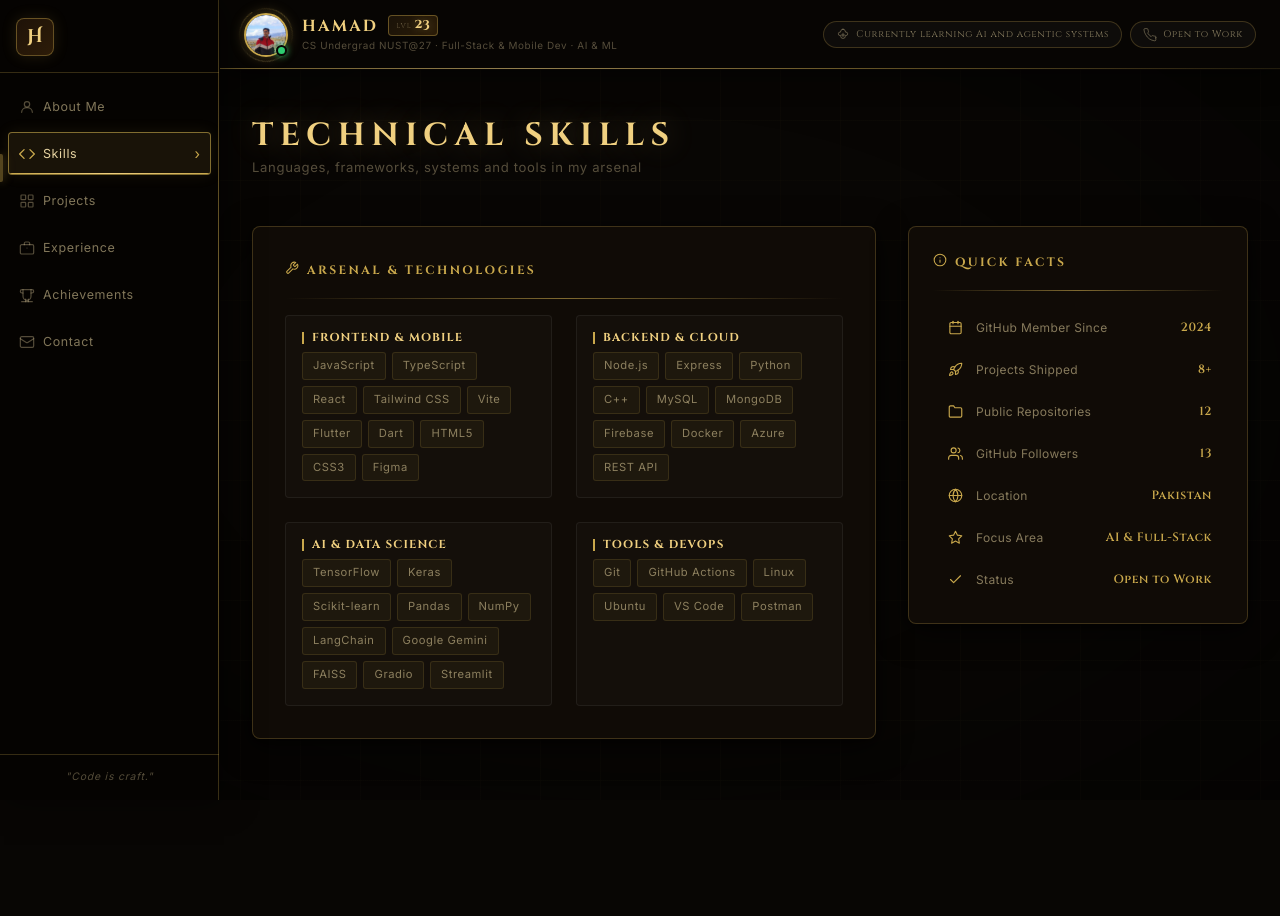
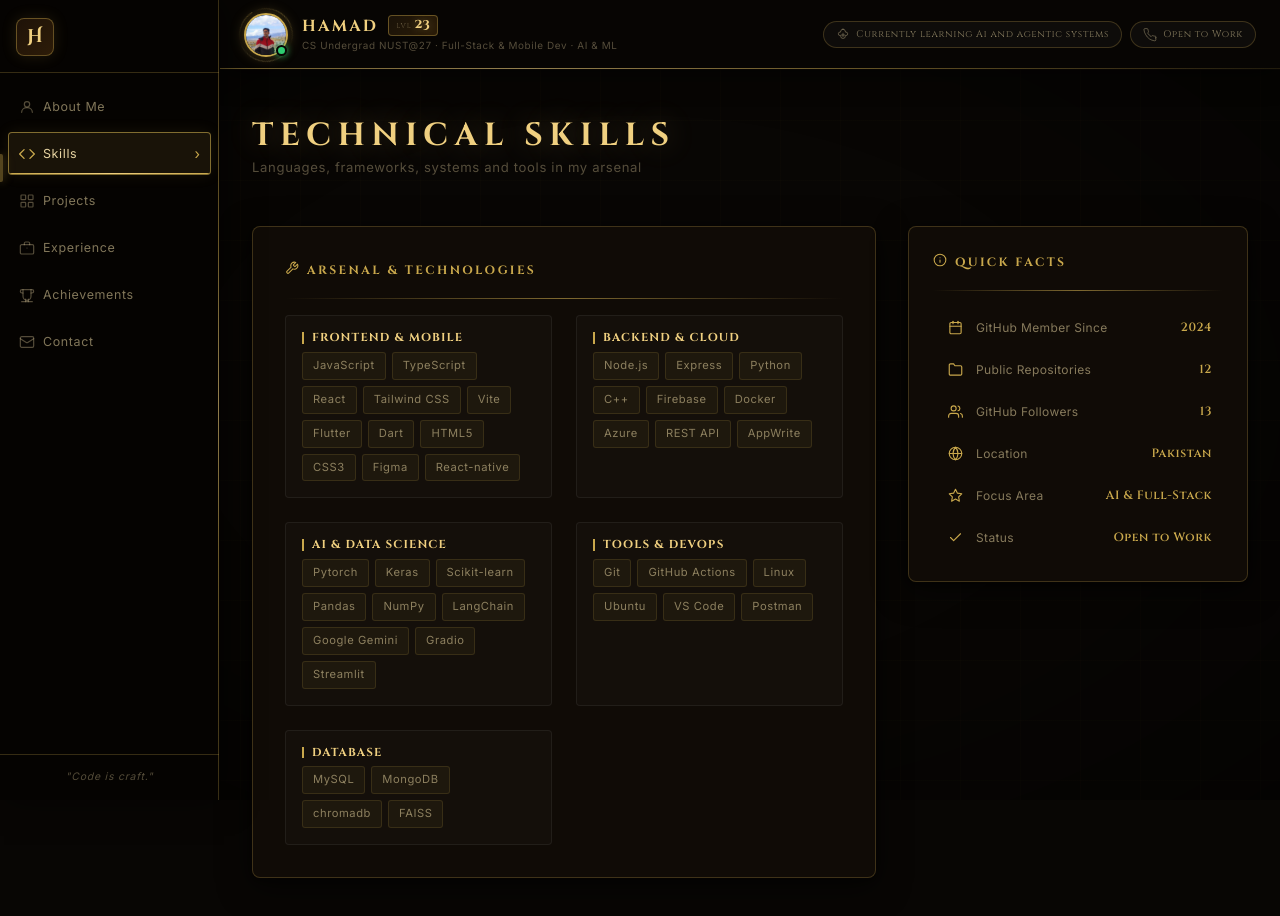
Before and after one commit to GHSHamad312/portfolio, a React (Vite) app: page /skills in a window 1280 px wide. Shown: the top 916 px of the page. Before the commit the page ends 800 px from the top, so only its background shows below. Built offline with nearby package versions, Linux system fonts and the light colour scheme.

Commit message:
data update

```diff
--- a/src/data/portfolio.js
+++ b/src/data/portfolio.js
@@ -56,18 +56,21 @@ export const portfolioData = {
   techStack: {
     'Frontend & Mobile': [
       'JavaScript', 'TypeScript', 'React', 'Tailwind CSS', 'Vite',
-      'Flutter', 'Dart', 'HTML5', 'CSS3', 'Figma',
+      'Flutter', 'Dart', 'HTML5', 'CSS3', 'Figma', 'React-native',
     ],
     'Backend & Cloud': [
-      'Node.js', 'Express', 'Python', 'C++', 'MySQL', 'MongoDB',
-      'Firebase', 'Docker', 'Azure', 'REST API',
+      'Node.js', 'Express', 'Python', 'C++',
+      'Firebase', 'Docker', 'Azure', 'REST API', 'AppWrite',
     ],
     'AI & Data Science': [
-      'TensorFlow', 'Keras', 'Scikit-learn', 'Pandas', 'NumPy',
-      'LangChain', 'Google Gemini', 'FAISS', 'Gradio', 'Streamlit',
+      'Pytorch', 'Keras', 'Scikit-learn', 'Pandas', 'NumPy',
+      'LangChain', 'Google Gemini', 'Gradio', 'Streamlit',
     ],
     'Tools & DevOps': [
       'Git', 'GitHub Actions', 'Linux', 'Ubuntu', 'VS Code', 'Postman',
+    ],
+    'Database': [
+      'MySQL', 'MongoDB', 'chromadb', 'FAISS'
     ],
   },
 
--- a/src/pages/Skills.jsx
+++ b/src/pages/Skills.jsx
@@ -30,7 +30,6 @@ export default function Skills() {
       </div>
 
       <div className="skills-layout">
-        {/* Main Column: Grouped Tech Stack */}
         <motion.div
           className="tech-stack-main glass-card"
           variants={containerVariants}
@@ -39,9 +38,8 @@ export default function Skills() {
         >
           <h2 className="section-title">
             <span className="section-icon">
-              {/* Wrench + gear */}
               <svg viewBox="0 0 24 24" fill="none" stroke="currentColor" strokeWidth="1.8" strokeLinecap="round" strokeLinejoin="round" width="14" height="14">
-                <path d="M14.7 6.3a1 1 0 0 0 0 1.4l1.6 1.6a1 1 0 0 0 1.4 0l3.77-3.77a6 6 0 0 1-7.94 7.94l-6.91 6.91a2.12 2.12 0 0 1-3-3l6.91-6.91a6 6 0 0 1 7.94-7.94l-3.76 3.76z"/>
+                <path d="M14.7 6.3a1 1 0 0 0 0 1.4l1.6 1.6a1 1 0 0 0 1.4 0l3.77-3.77a6 6 0 0 1-7.94 7.94l-6.91 6.91a2.12 2.12 0 0 1-3-3l6.91-6.91a6 6 0 0 1 7.94-7.94l-3.76 3.76z" />
               </svg>
             </span>
             ARSENAL & TECHNOLOGIES
@@ -75,7 +73,6 @@ export default function Skills() {
           </div>
         </motion.div>
 
-        {/* Right Column: Quick Facts */}
         <div className="skills-right">
           <motion.div
             className="quick-facts-card glass-card"
@@ -93,31 +90,27 @@ export default function Skills() {
             <ul className="quick-facts-list">
               {[
                 {
-                  svg: <svg viewBox="0 0 24 24" fill="none" stroke="currentColor" strokeWidth="1.8" strokeLinecap="round" strokeLinejoin="round"><rect x="3" y="4" width="18" height="18" rx="2" ry="2"/><line x1="16" y1="2" x2="16" y2="6"/><line x1="8" y1="2" x2="8" y2="6"/><line x1="3" y1="10" x2="21" y2="10"/></svg>,
+                  svg: <svg viewBox="0 0 24 24" fill="none" stroke="currentColor" strokeWidth="1.8" strokeLinecap="round" strokeLinejoin="round"><rect x="3" y="4" width="18" height="18" rx="2" ry="2" /><line x1="16" y1="2" x2="16" y2="6" /><line x1="8" y1="2" x2="8" y2="6" /><line x1="3" y1="10" x2="21" y2="10" /></svg>,
                   label: 'GitHub Member Since', value: '2024'
                 },
                 {
-                  svg: <svg viewBox="0 0 24 24" fill="none" stroke="currentColor" strokeWidth="1.8" strokeLinecap="round" strokeLinejoin="round"><path d="M4.5 16.5c-1.5 1.26-2 5-2 5s3.74-.5 5-2c.71-.84.7-2.13-.09-2.91a2.18 2.18 0 0 0-2.91-.09z"/><path d="m12 15-3-3a22 22 0 0 1 2-3.95A12.88 12.88 0 0 1 22 2c0 2.72-.78 7.5-6 11a22.35 22.35 0 0 1-4 2z"/><path d="M9 12H4s.55-3.03 2-4c1.62-1.08 5 0 5 0"/><path d="M12 15v5s3.03-.55 4-2c1.08-1.62 0-5 0-5"/></svg>,
-                  label: 'Projects Shipped', value: '8+'
-                },
-                {
-                  svg: <svg viewBox="0 0 24 24" fill="none" stroke="currentColor" strokeWidth="1.8" strokeLinecap="round" strokeLinejoin="round"><path d="M22 19a2 2 0 0 1-2 2H4a2 2 0 0 1-2-2V5a2 2 0 0 1 2-2h5l2 3h9a2 2 0 0 1 2 2z"/></svg>,
+                  svg: <svg viewBox="0 0 24 24" fill="none" stroke="currentColor" strokeWidth="1.8" strokeLinecap="round" strokeLinejoin="round"><path d="M22 19a2 2 0 0 1-2 2H4a2 2 0 0 1-2-2V5a2 2 0 0 1 2-2h5l2 3h9a2 2 0 0 1 2 2z" /></svg>,
                   label: 'Public Repositories', value: '12'
                 },
                 {
-                  svg: <svg viewBox="0 0 24 24" fill="none" stroke="currentColor" strokeWidth="1.8" strokeLinecap="round" strokeLinejoin="round"><path d="M17 21v-2a4 4 0 0 0-4-4H5a4 4 0 0 0-4 4v2"/><circle cx="9" cy="7" r="4"/><path d="M23 21v-2a4 4 0 0 0-3-3.87"/><path d="M16 3.13a4 4 0 0 1 0 7.75"/></svg>,
+                  svg: <svg viewBox="0 0 24 24" fill="none" stroke="currentColor" strokeWidth="1.8" strokeLinecap="round" strokeLinejoin="round"><path d="M17 21v-2a4 4 0 0 0-4-4H5a4 4 0 0 0-4 4v2" /><circle cx="9" cy="7" r="4" /><path d="M23 21v-2a4 4 0 0 0-3-3.87" /><path d="M16 3.13a4 4 0 0 1 0 7.75" /></svg>,
                   label: 'GitHub Followers', value: '13'
                 },
                 {
-                  svg: <svg viewBox="0 0 24 24" fill="none" stroke="currentColor" strokeWidth="1.8" strokeLinecap="round" strokeLinejoin="round"><circle cx="12" cy="12" r="10"/><line x1="2" y1="12" x2="22" y2="12"/><path d="M12 2a15.3 15.3 0 0 1 4 10 15.3 15.3 0 0 1-4 10 15.3 15.3 0 0 1-4-10 15.3 15.3 0 0 1 4-10z"/></svg>,
+                  svg: <svg viewBox="0 0 24 24" fill="none" stroke="currentColor" strokeWidth="1.8" strokeLinecap="round" strokeLinejoin="round"><circle cx="12" cy="12" r="10" /><line x1="2" y1="12" x2="22" y2="12" /><path d="M12 2a15.3 15.3 0 0 1 4 10 15.3 15.3 0 0 1-4 10 15.3 15.3 0 0 1-4-10 15.3 15.3 0 0 1 4-10z" /></svg>,
                   label: 'Location', value: 'Pakistan'
                 },
                 {
-                  svg: <svg viewBox="0 0 24 24" fill="none" stroke="currentColor" strokeWidth="1.8" strokeLinecap="round" strokeLinejoin="round"><polygon points="12 2 15.09 8.26 22 9.27 17 14.14 18.18 21.02 12 17.77 5.82 21.02 7 14.14 2 9.27 8.91 8.26 12 2"/></svg>,
+                  svg: <svg viewBox="0 0 24 24" fill="none" stroke="currentColor" strokeWidth="1.8" strokeLinecap="round" strokeLinejoin="round"><polygon points="12 2 15.09 8.26 22 9.27 17 14.14 18.18 21.02 12 17.77 5.82 21.02 7 14.14 2 9.27 8.91 8.26 12 2" /></svg>,
                   label: 'Focus Area', value: 'AI & Full-Stack'
                 },
                 {
-                  svg: <svg viewBox="0 0 24 24" fill="none" stroke="currentColor" strokeWidth="1.8" strokeLinecap="round" strokeLinejoin="round"><polyline points="20 6 9 17 4 12"/></svg>,
+                  svg: <svg viewBox="0 0 24 24" fill="none" stroke="currentColor" strokeWidth="1.8" strokeLinecap="round" strokeLinejoin="round"><polyline points="20 6 9 17 4 12" /></svg>,
                   label: 'Status', value: 'Open to Work'
                 },
               ].map((fact, i) => (
```
